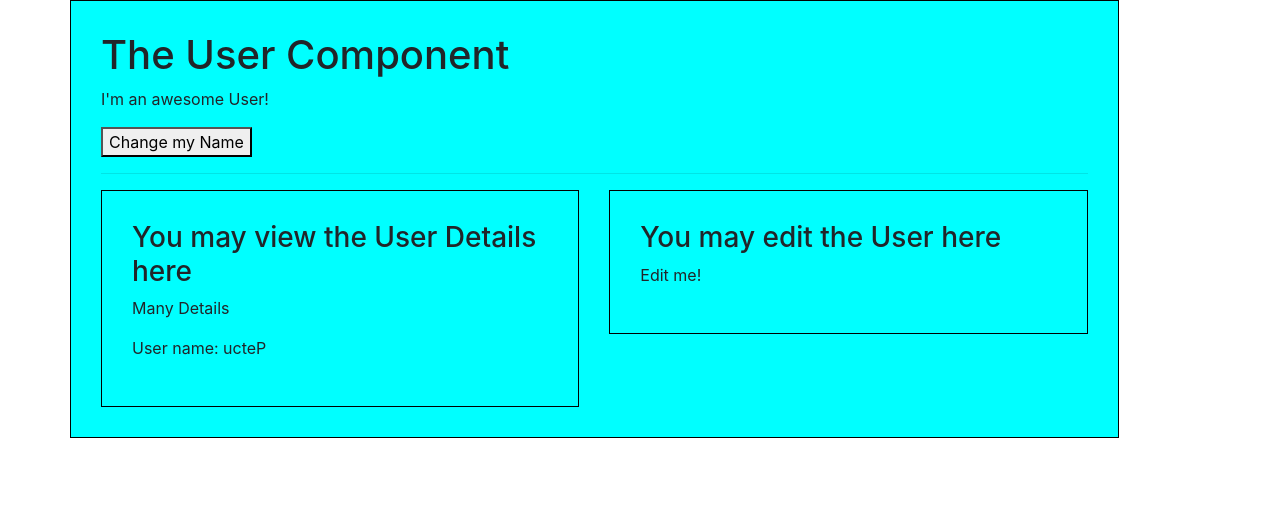
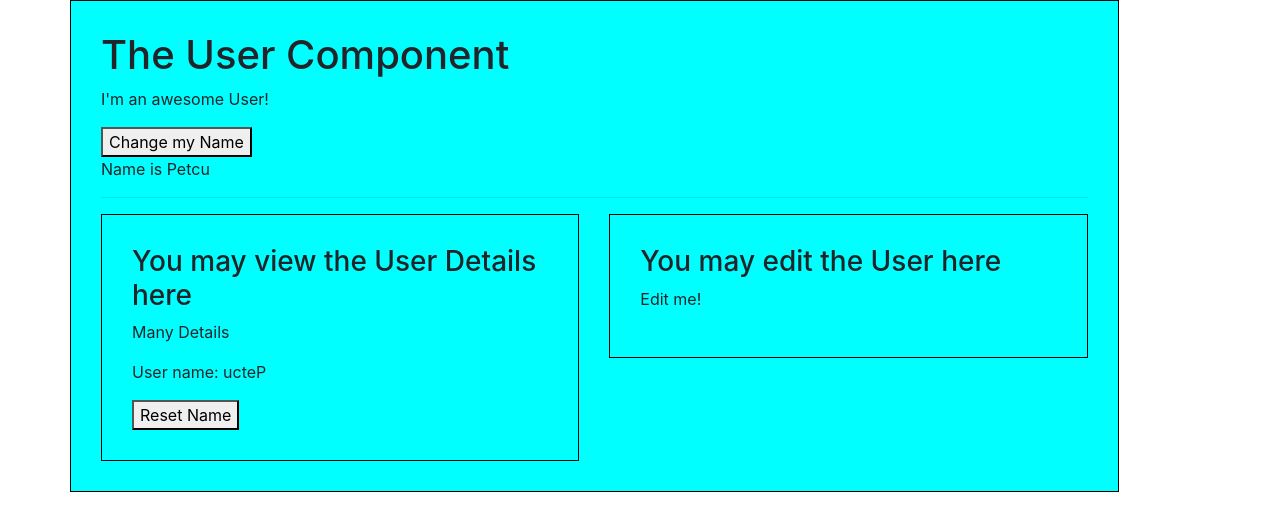
Before and after one commit to iulian880/cmp-communication, a Vue app: page / in a window 1280 px wide. Shown: the top 530 px of the page. Built offline with nearby package versions, Linux system fonts and the light colour scheme.

Commit message:
passing data from the child to the parent

```diff
--- a/src/components/User.vue
+++ b/src/components/User.vue
@@ -3,10 +3,11 @@
         <h1>The User Component</h1>
         <p>I'm an awesome User!</p>
         <button @click="changeName">Change my Name</button>
+        <p>Name is {{ name }}</p>
         <hr>
         <div class="row">
             <div class="col-xs-12 col-sm-6">
-                <app-user-detail :my-name="name"></app-user-detail>
+                <app-user-detail :my-name="name" @nameWasReset="name = $event"></app-user-detail>
             </div>
             <div class="col-xs-12 col-sm-6">
                 <app-user-edit></app-user-edit>
--- a/src/components/UserDetail.vue
+++ b/src/components/UserDetail.vue
@@ -3,6 +3,7 @@
         <h3>You may view the User Details here</h3>
         <p>Many Details</p>
         <p>User name: {{ switchName() }}</p>
+        <button @click="resetName">Reset Name</button>
     </div>
 </template>
 
@@ -18,6 +19,10 @@
         methods: {
             switchName() {
                 return this.myName.split("").reverse().join("")
+            },
+            resetName() {
+                this.myName = 'Petcu'
+                this.$emit('nameWasReset', this.myName)
             }
         }
     }
```
